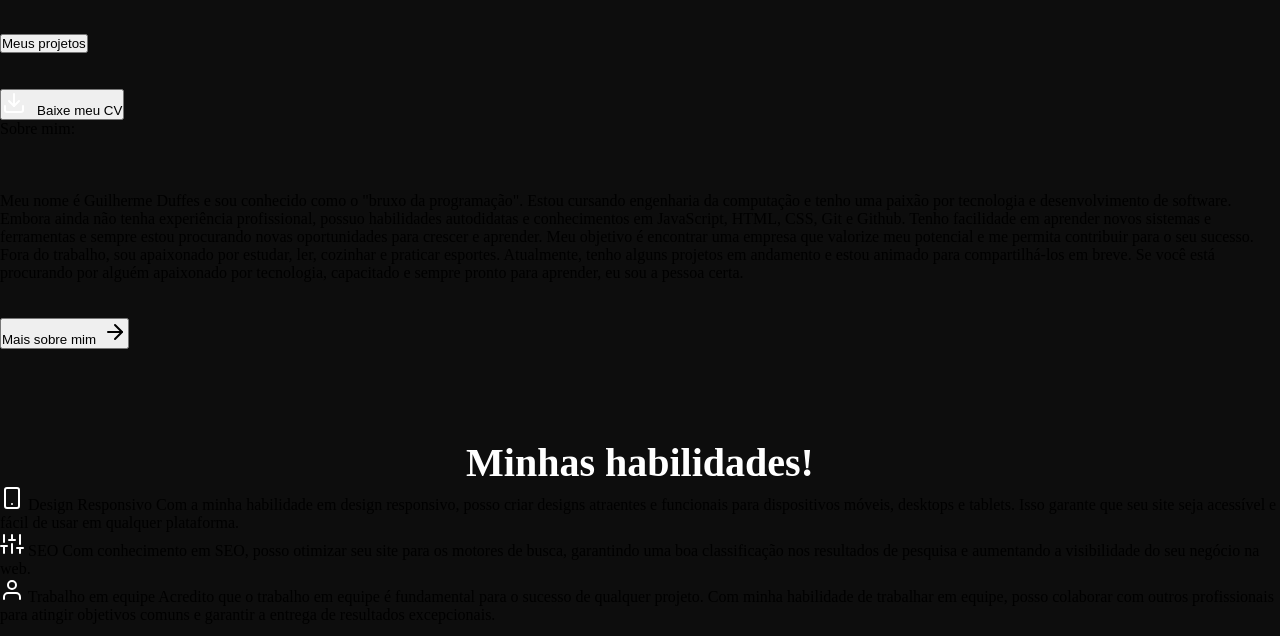
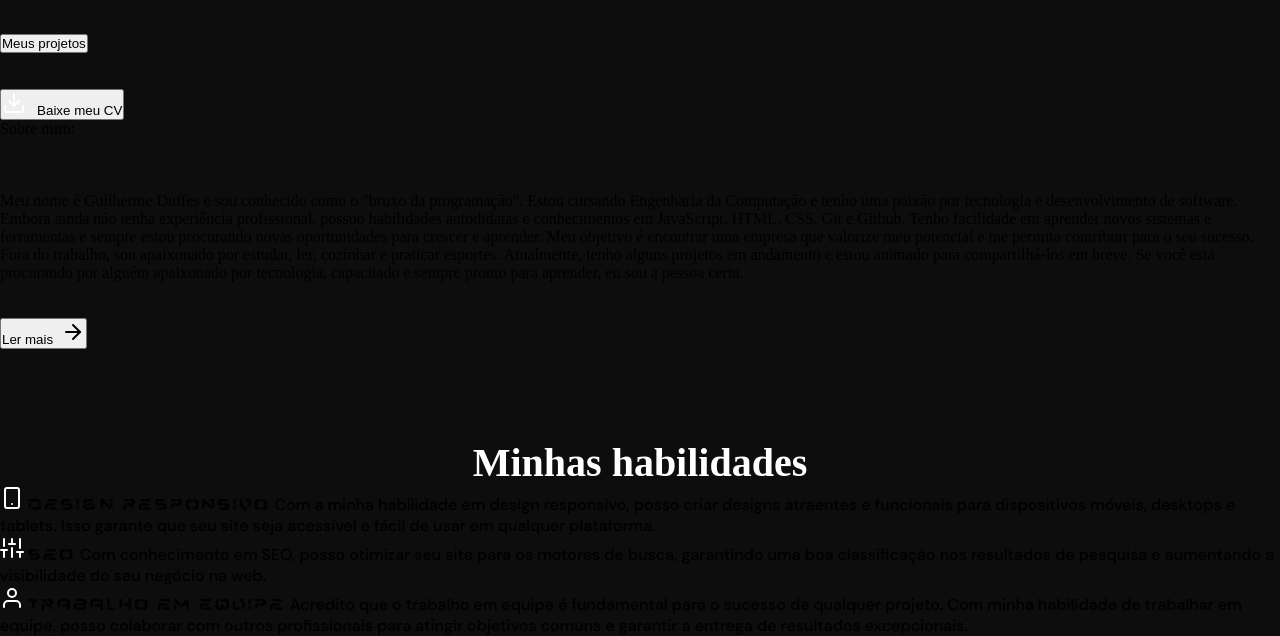
Before and after one commit to guilhermeduffes/new-port, a plain HTML site: page index.html in a window 1280 px wide. Shown: the part 320-956 px from the top of the page. Drawn offline with nearby package versions, Linux system fonts and the light colour scheme.

Commit message:
Box de habilidades

```diff
--- a/index.html
+++ b/index.html
@@ -42,40 +42,31 @@
       <div class="foto-sobre-mim"></div>
       <div class="texto-sobre-mim">
         <p>Sobre mim:</p> <br><br><br>
-        <p>Meu nome é Guilherme Duffes e sou conhecido como o "bruxo da programação". Estou cursando engenharia da
-          computação e tenho uma paixão por tecnologia e desenvolvimento de software. Embora ainda não tenha experiência
-          profissional, possuo habilidades autodidatas e conhecimentos em JavaScript, HTML, CSS, Git e Github. Tenho
-          facilidade em aprender novos sistemas e ferramentas e sempre estou procurando novas oportunidades para crescer
-          e aprender.
-
-          Meu objetivo é encontrar uma empresa que valorize meu potencial e me permita contribuir para o seu sucesso.
-          Fora do trabalho, sou apaixonado por estudar, ler, cozinhar e praticar esportes. Atualmente, tenho alguns
-          projetos em andamento e estou animado para compartilhá-los em breve. Se você está procurando por alguém
-          apaixonado por tecnologia, capacitado e sempre pronto para aprender, eu sou a pessoa certa.</p>
+        <p>Meu nome é Guilherme Duffes e sou conhecido como o "bruxo da programação". Estou cursando Engenharia da Computação e tenho uma paixão por tecnologia e desenvolvimento de software. Embora ainda não tenha experiência profissional, possuo habilidades autodidatas e conhecimentos em JavaScript, HTML, CSS, Git e Github. Tenho facilidade em aprender novos sistemas e ferramentas e sempre estou procurando novas oportunidades para crescer e aprender. Meu objetivo é encontrar uma empresa que valorize meu potencial e me permita contribuir para o seu sucesso. Fora do trabalho, sou apaixonado por estudar, ler, cozinhar e praticar esportes. Atualmente, tenho alguns projetos em andamento e estou animado para compartilhá-los em breve. Se você está procurando por alguém apaixonado por tecnologia, capacitado e sempre pronto para aprender, eu sou a pessoa certa.</p>
       </div>
       <br><br>
-      <button data-aos="zoom-out" id="butto-sobre-mim">Mais sobre mim &nbsp;<img src="assets/svgs-icons/arrow-right.svg" alt=""> </button>
+      <button data-aos="zoom-out" id="butto-sobre-mim">Ler mais &nbsp;<img src="assets/svgs-icons/arrow-right.svg" alt=""> </button>
     </div>
   </section>
   <br><br><br><br><br>
-  <h2 style="color: white; text-align: center; font-size: 2.5rem;">Minhas habilidades!</h2>
+  <h2 style="color: white; text-align: center; font-size: 2.5rem;">Minhas habilidades</h2>
 
   <section>
     <div class="pai-habilidades">
-      <div data-aos="fade-right" class="box-habilidades1">
+      <div data-aos="zoom-in-down" class="box-habilidades1">
         <img src="assets/svgs-icons/smartphone.svg" alt="">
-        <span>Design Responsivo</span>
-        <span>Com a minha habilidade em design responsivo, posso criar designs atraentes e funcionais para dispositivos móveis, desktops e tablets. Isso garante que seu site seja acessível e fácil de usar em qualquer plataforma.</span>
+        <span style="font-family: tourner; letter-spacing: 3px;" >Design Responsivo</span>
+        <span style="font-family: dmsans;" >Com a minha habilidade em design responsivo, posso criar designs atraentes e funcionais para dispositivos móveis, desktops e tablets. Isso garante que seu site seja acessível e fácil de usar em qualquer plataforma.</span>
       </div>
-      <div data-aos="fade-left" class="box-habilidades2">
+      <div data-aos="zoom-in" class="box-habilidades2">
         <img src="assets/svgs-icons/sliders.svg" alt="">
-        <span>SEO</span>
-        <span>Com conhecimento em SEO, posso otimizar seu site para os motores de busca, garantindo uma boa classificação nos resultados de pesquisa e aumentando a visibilidade do seu negócio na web.</span>
+        <span style="font-family: tourner; letter-spacing: 3px;" >SEO</span>
+        <span style="font-family: dmsans;" >Com conhecimento em SEO, posso otimizar seu site para os motores de busca, garantindo uma boa classificação nos resultados de pesquisa e aumentando a visibilidade do seu negócio na web.</span>
       </div>
-      <div data-aos="fade-right" class="box-habilidades3">
+      <div data-aos="zoom-in-up" class="box-habilidades3">
         <img src="assets/svgs-icons/user.svg" alt="">
-        <span>Trabalho em equipe</span>
-        <span>Acredito que o trabalho em equipe é fundamental para o sucesso de qualquer projeto. Com minha habilidade de trabalhar em equipe, posso colaborar com outros profissionais para atingir objetivos comuns e garantir a entrega de resultados excepcionais.</span>
+        <span style="font-family: tourner; letter-spacing: 3px;" >Trabalho em equipe</span>
+        <span style="font-family: dmsans;" >Acredito que o trabalho em equipe é fundamental para o sucesso de qualquer projeto. Com minha habilidade de trabalhar em equipe, posso colaborar com outros profissionais para atingir objetivos comuns e garantir a entrega de resultados excepcionais.</span>
       </div>
     </div>
 
--- a/style.css
+++ b/style.css
@@ -32,6 +32,11 @@
 @font-face {
     font-family: tourner;
     src: url(/assets/fonts/Tourner.ttf);
+}
+
+@font-face {
+    font-family: dmsans;
+    src: url(/assets/fonts/DMSans-Medium.ttf);
 }
 
 body {
@@ -83,7 +88,7 @@ body {
         justify-content: flex-end;
         align-items: center;
         border-bottom: 1px solid rgba(255, 255, 255, 0.1);
-        width: 100vw;
+        width: 94vw;
         height: 6vh;
     }
 
@@ -282,9 +287,10 @@ body {
         height: 50vh;
         border-radius: 8px;
         /* border: 1px solid orange; */
-        background-image: url(assets/refs/bruxo-logo.png);
+        background-image: url(assets/refs/bruxo_Minimalistic_logo_with_a_green_witch_wand_and_elegant_typ_49681ba6-60ed-4908-8523-c1917a85f5e9.png);
         background-size: contain;
         background-position: center center;
+        background-repeat: no-repeat;
         margin-top: 3rem;
     }
 
@@ -295,7 +301,7 @@ body {
     }
 
     .texto-sobre-mim P:first-child {
-        font-size: 2.5rem;
+        font-size: 1.7rem;
     }
 
     .texto-sobre-mim p {
@@ -373,16 +379,15 @@ body {
         flex-direction: column;
         align-items: flex-start;
         width: 80vw;
-        height: 17rem;
+        height: 23rem;
         border-radius: 8px;
         background-color: #1c1c1d;
         gap: 25px;
         color: white;
-        padding: 12px;
+        padding: 20px;
         font-weight: bolder;
     }
 
 
 
-
 }
```
Also changed, not shown: assets/fonts/DMSans-Medium.ttf (added), assets/refs/bruxo_Minimalistic_logo_with_a_green_witch_wand_and_elegant_typ_49681ba6-60ed-4908-8523-c1917a85f5e9.png (added).
